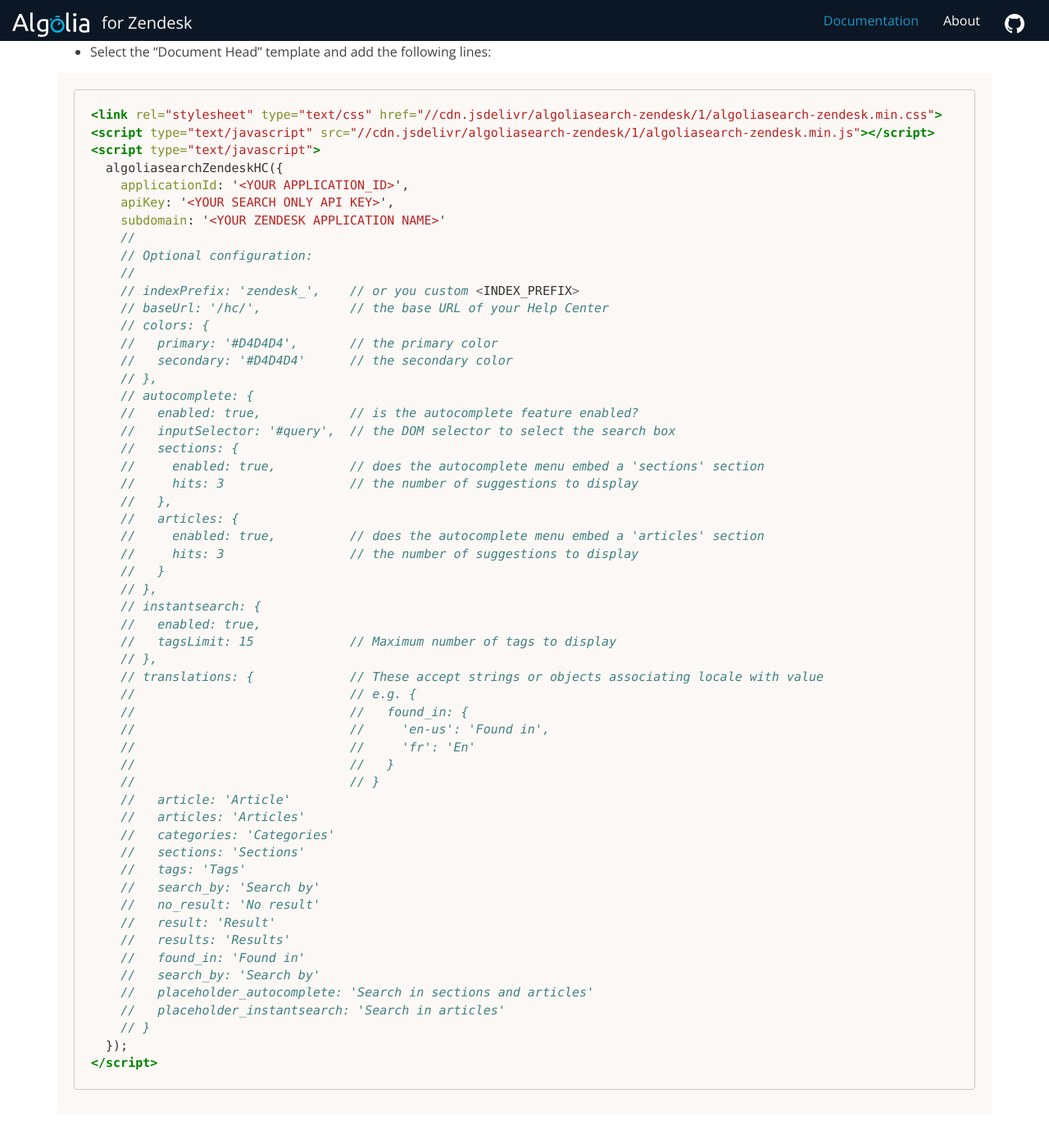
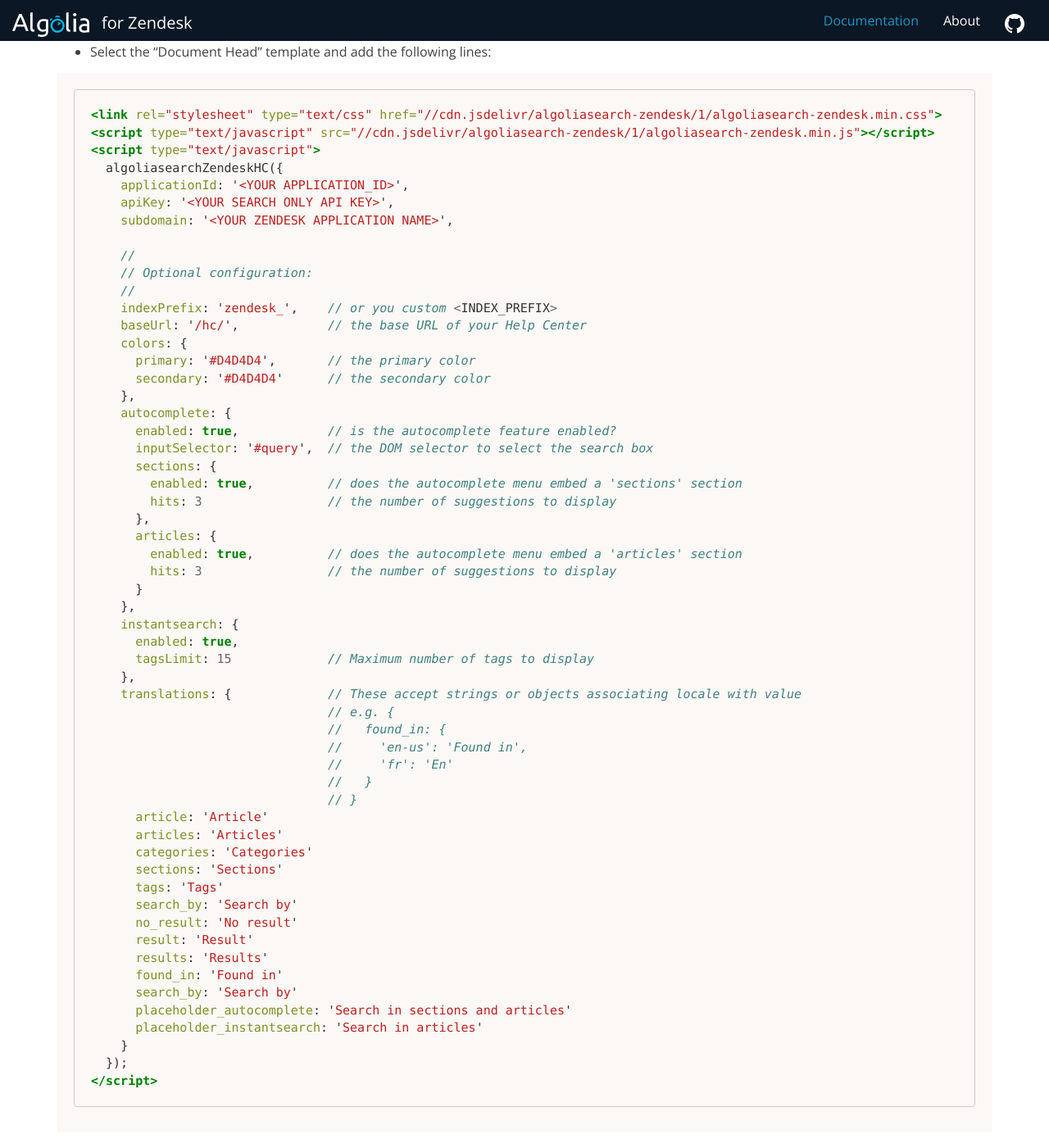
Before and after one commit to algolia/algoliasearch-zendesk, a Jekyll site: the page built from docs/documentation.md, in a window 1280 px wide and 1400 px high, scrolled down 474 px. Shown: the top 1390 px of the window at 82% size. Built offline with Jekyll 4.4.1, drawn with Linux system fonts in a browser that asks for light colours; nearby versions of some CDN libraries; comment, search, counter and statistics services are not loaded; part of the change alters nothing that is shown.

````diff
--- a/docs/documentation.md
+++ b/docs/documentation.md
@@ -29,53 +29,54 @@ Once your data has been extracted to Algolia, you need to update your Help Cente
   algoliasearchZendeskHC({
     applicationId: '<YOUR APPLICATION_ID>',
     apiKey: '<YOUR SEARCH ONLY API KEY>',
-    subdomain: '<YOUR ZENDESK APPLICATION NAME>'
+    subdomain: '<YOUR ZENDESK APPLICATION NAME>',
+
     //
     // Optional configuration:
     //
-    // indexPrefix: 'zendesk_',    // or you custom <INDEX_PREFIX>
-    // baseUrl: '/hc/',            // the base URL of your Help Center
-    // colors: {
-    //   primary: '#D4D4D4',       // the primary color
-    //   secondary: '#D4D4D4'      // the secondary color
-    // },
-    // autocomplete: {
-    //   enabled: true,            // is the autocomplete feature enabled?
-    //   inputSelector: '#query',  // the DOM selector to select the search box
-    //   sections: {
-    //     enabled: true,          // does the autocomplete menu embed a 'sections' section
-    //     hits: 3                 // the number of suggestions to display
-    //   },
-    //   articles: {
-    //     enabled: true,          // does the autocomplete menu embed a 'articles' section
-    //     hits: 3                 // the number of suggestions to display
-    //   }
-    // },
-    // instantsearch: {
-    //   enabled: true,
-    //   tagsLimit: 15             // Maximum number of tags to display
-    // },
-    // translations: {             // These accept strings or objects associating locale with value
-    //                             // e.g. {
-    //                             //   found_in: {
-    //                             //     'en-us': 'Found in',
-    //                             //     'fr': 'En'
-    //                             //   }
-    //                             // }
-    //   article: 'Article'
-    //   articles: 'Articles'
-    //   categories: 'Categories'
-    //   sections: 'Sections'
-    //   tags: 'Tags'
-    //   search_by: 'Search by'
-    //   no_result: 'No result'
-    //   result: 'Result'
-    //   results: 'Results'
-    //   found_in: 'Found in'
-    //   search_by: 'Search by'
-    //   placeholder_autocomplete: 'Search in sections and articles'
-    //   placeholder_instantsearch: 'Search in articles'
-    // }
+    indexPrefix: 'zendesk_',    // or you custom <INDEX_PREFIX>
+    baseUrl: '/hc/',            // the base URL of your Help Center
+    colors: {
+      primary: '#D4D4D4',       // the primary color
+      secondary: '#D4D4D4'      // the secondary color
+    },
+    autocomplete: {
+      enabled: true,            // is the autocomplete feature enabled?
+      inputSelector: '#query',  // the DOM selector to select the search box
+      sections: {
+        enabled: true,          // does the autocomplete menu embed a 'sections' section
+        hits: 3                 // the number of suggestions to display
+      },
+      articles: {
+        enabled: true,          // does the autocomplete menu embed a 'articles' section
+        hits: 3                 // the number of suggestions to display
+      }
+    },
+    instantsearch: {
+      enabled: true,
+      tagsLimit: 15             // Maximum number of tags to display
+    },
+    translations: {             // These accept strings or objects associating locale with value
+                                // e.g. {
+                                //   found_in: {
+                                //     'en-us': 'Found in',
+                                //     'fr': 'En'
+                                //   }
+                                // }
+      article: 'Article'
+      articles: 'Articles'
+      categories: 'Categories'
+      sections: 'Sections'
+      tags: 'Tags'
+      search_by: 'Search by'
+      no_result: 'No result'
+      result: 'Result'
+      results: 'Results'
+      found_in: 'Found in'
+      search_by: 'Search by'
+      placeholder_autocomplete: 'Search in sections and articles'
+      placeholder_instantsearch: 'Search in articles'
+    }
   });
 </script>
 ```
````
Also changed, not shown: README.md.
